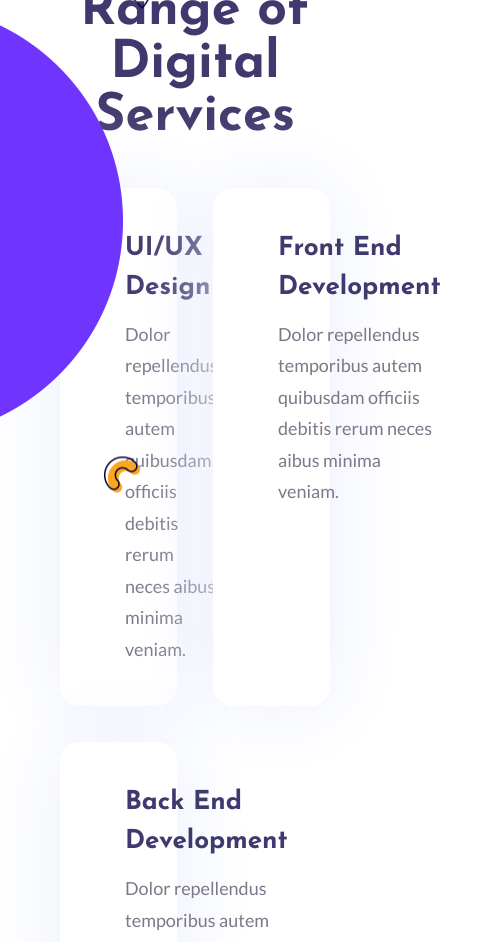
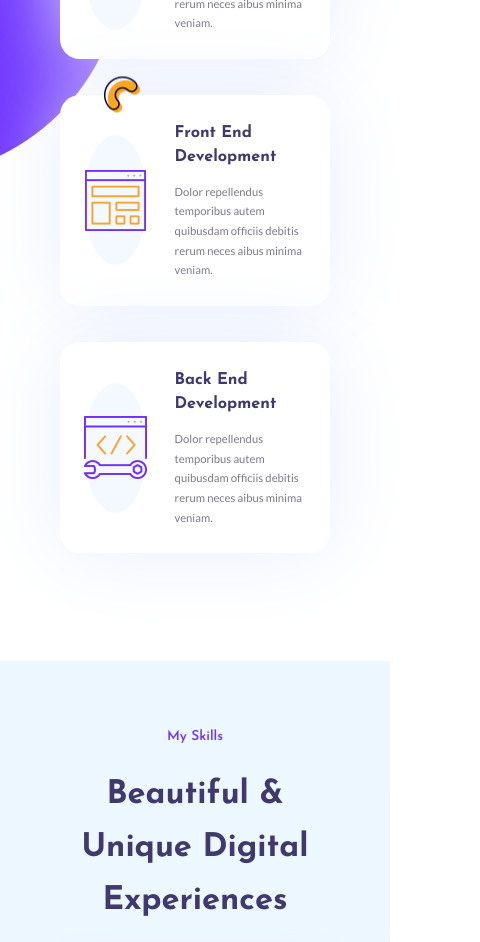
Before and after one commit to DevTeertha/devteertha, a Next.js app: page / in a window 390 px wide. Shown: the part 1040-1982 px from the top of the page, 480 px wide, since content can reach past the window. Built offline with nearby package versions, Linux system fonts and the light colour scheme.

Commit message:
footer added

```diff
--- /dev/null
+++ b/components/Footer/Footer.tsx
@@ -0,0 +1,77 @@
+import Link from "next/link";
+import React from "react";
+import basicInfo from "../../FakeDB/basicInfo.json";
+const Footer = () => {
+  return (
+    <div>
+      <div className="footer_container pt-16">
+        <div className="container mx-auto">
+          <div className="text-center">
+            <h5 className="my_logo text-white text-xl">
+              <Link href="/">
+                <a>
+                  <span>Dev</span>
+                  <span>Teertha</span>
+                </a>
+              </Link>
+            </h5>
+            <div>
+              <ul className="flex justify-center items-center py-9 text-gray-300">
+                <li className="px-5 border-r-2 border-gray-300">
+                  <a className="common_underline_navLink" href="/">
+                    Home
+                  </a>
+                </li>
+                <li className="px-5">
+                  <a className="common_underline_navLink" href="/">
+                    About
+                  </a>
+                </li>
+                <li className="px-5 border-x-2 border-gray-300">
+                  <a className="common_underline_navLink" href="/">
+                    Services
+                  </a>
+                </li>
+                <li className="px-5">
+                  <a className="common_underline_navLink" href="/">
+                    Portfolio
+                  </a>
+                </li>
+                <li className="px-5 border-x-2 border-gray-300">
+                  <a className="common_underline_navLink" href="/">
+                    Blog
+                  </a>
+                </li>
+                <li className="px-5">
+                  <a className="common_underline_navLink" href="/">
+                    Contact
+                  </a>
+                </li>
+              </ul>
+              <div>
+                <ul className="footer_social_icons flex justify-center items-center pb-9">
+                  {basicInfo?.socialMedias.map((social, key) => {
+                    return (
+                      <li key={key} className="mx-2 my-5">
+                        <a target="_blank" href={social.url}>
+                          <i className={social.icon}></i>
+                        </a>
+                      </li>
+                    );
+                  })}
+                </ul>
+              </div>
+            </div>
+            <hr />
+            <p className="text-sm text-gray-300 py-3">
+              &copy; Copyright {new Date().getFullYear()} DevTertha | All Rights
+              Reserved.
+            </p>
+          </div>
+        </div>
+      </div>
+    </div>
+  );
+};
+
+export default Footer;
--- a/components/Home/Contact/Contact.tsx
+++ b/components/Home/Contact/Contact.tsx
@@ -11,7 +11,7 @@ const Contact = () => {
             {contact.heading}
           </h3>
           <div>
-            <div className="grid sm:grid-cols-1 md:grid-cols-3 gap-9 my-11">
+            <div className="grid sm:grid-cols-1 lg:grid-cols-3 gap-9 my-11">
               <div>
                 <div className="contact_info_card">
                   <div className="py-6 contact_list">
--- a/components/Home/Header.tsx
+++ b/components/Home/Header.tsx
@@ -52,7 +52,7 @@ const Header = () => {
             </div>
           </div>
           <div className="social_icons_container">
-            <ul>
+            <ul className="footer_social_icons">
               {basicInfo?.socialMedias.map((social, key) => {
                 return (
                   <li key={key} className="my-5">
--- a/components/Home/Service/Service.tsx
+++ b/components/Home/Service/Service.tsx
@@ -12,7 +12,7 @@ const Service = () => {
           <h3 className="heading_text sm:w-full md:w-7/12 mx-auto mt-5 text-center">
             {services.heading}
           </h3>
-          <div className="grid sm:grid-cols-2 md:grid-cols-2 gap-9 my-11">
+          <div className="grid sm:grid-cols-1 lg:grid-cols-2 gap-9 my-11">
             {services.services.map((service: serviceI, key: number) => (
               <ServiceCard service={service} key={key} />
             ))}
--- a/pages/index.tsx
+++ b/pages/index.tsx
@@ -1,5 +1,6 @@
 import type { NextPage } from "next";
 import Sticky from "react-sticky-el";
+import Footer from "../components/Footer/Footer";
 import Contact from "../components/Home/Contact/Contact";
 import Header from "../components/Home/Header";
 import Portfolio from "../components/Home/Portfolio/Portfolio";
@@ -29,6 +30,9 @@ const Home: NextPage = () => {
         <section className="bg_white">
           <Contact />
         </section>
+        <section className="bg_dark_primary">
+          <Footer />
+        </section>
       </div>
     </>
   );
--- a/styles/globals.scss
+++ b/styles/globals.scss
@@ -84,7 +84,7 @@ a {
     }
     .header_name {
       font-size: 4em;
-      height: 93px;
+      // height: 93px;
       font-weight: 700;
     }
     .header_description {
@@ -174,6 +174,8 @@ a {
   top: 50%;
   left: -15%;
   transform: translateY(-50%);
+}
+.footer_social_icons {
   .fa-brands {
     display: flex;
     align-items: center;
@@ -248,6 +250,7 @@ a {
   border-radius: 20px;
   box-shadow: 0 0 85px 0 #e9eefc;
   @include transition(500ms, transform);
+  z-index: 9;
 
   &:hover {
     border: 1px solid $primaryColor;
@@ -323,6 +326,7 @@ a {
     box-shadow: 0 0 5.31em 0 #e9eefc;
     border-radius: 1.25em;
     transition: 500ms transform ease-out;
+    z-index: 9;
     &:hover {
       box-shadow: 0 0 85px 0 #e9eefc;
       transform: scale(1.05);
@@ -450,7 +454,7 @@ a {
         50%,
         "",
         "",
-        -150px,
+        0,
         "../../assets/curn-icon.png"
       );
     }
@@ -468,3 +472,26 @@ a {
     }
   }
 }
+.footer_container {
+  position: relative;
+  &::after {
+    content: "";
+    position: absolute;
+    background: url("../assets/portfolio-left-img.png") no-repeat;
+    top: 0;
+    left: 0;
+    height: 344px;
+    width: 352px;
+    opacity: 0.1;
+  }
+  &::before {
+    content: "";
+    position: absolute;
+    background: url("../assets/portfolio-right-img.png") no-repeat;
+    bottom: 0;
+    right: 0;
+    height: 292px;
+    width: 361px;
+    opacity: 0.1;
+  }
+}
--- a/styles/responsive.scss
+++ b/styles/responsive.scss
@@ -1,5 +1,10 @@
 @mixin laptop {
   @media screen and (max-width: 1024px) {
+    @content;
+  }
+}
+@mixin mobile {
+  @media screen and (max-width: 639px) {
     @content;
   }
 }
@@ -15,3 +20,8 @@
     }
   }
 }
+@include mobile() {
+  * {
+    font-size: 10px;
+  }
+}
--- a/styles/variables/_colors.scss
+++ b/styles/variables/_colors.scss
@@ -9,6 +9,11 @@ $primaryDarkColor: #07003b;
 $secondaryColor: #fca61f;
 $grayColor: #7d7789;
 $pasteGreen: #56cbbd;
+$darkPrimary: #211e39;
+
+.bg_dark_primary {
+  background-color: $darkPrimary;
+}
 
 .bg_white {
   background-color: white !important;
--- a/styles/variables/_mixin.scss
+++ b/styles/variables/_mixin.scss
@@ -87,3 +87,7 @@
 .common_underline_btn {
   @include common_underline_button($primaryColor, $secondaryColor, 1.5em);
 }
+.common_underline_navLink {
+  @include common_underline_button(white, $secondaryColor, 1em);
+  border-bottom: 2px solid transparent;
+}
```
